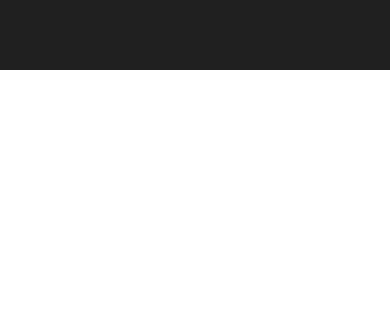
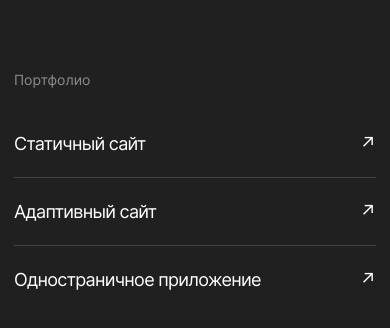
Before and after one commit to parfion/movies-explorer-frontend, a React (Create React App) app: page / in a window 390 px wide. Shown: the part 2741-3069 px from the top of the page. Before the commit the page ends 2811 px from the top, so only its background shows below. Built offline with nearby package versions, Linux system fonts and the light colour scheme.

Commit message:
add Portfolio

```diff
--- a/src/components/AboutMe/AboutMe.css
+++ b/src/components/AboutMe/AboutMe.css
@@ -65,6 +65,7 @@
   font-weight: 500;
   line-height: normal;
   text-decoration: none;
+  width: fit-content;
 }
 
 .about-me__photo {
--- a/src/components/App/App.js
+++ b/src/components/App/App.js
@@ -5,6 +5,7 @@
 import AboutProject from '../AboutProject/AboutProject';
 import Techs from '../Techs/Techs';
 import AboutMe from '../AboutMe/AboutMe';
+import Portfolio from '../Portfolio/Portfolio';
 
 function App() {
   return (
@@ -14,6 +15,7 @@
       <AboutProject />
       <Techs />
       <AboutMe />
+      <Portfolio />
     </div>
   );
 }
--- /dev/null
+++ b/src/components/Portfolio/Portfolio.css
@@ -0,0 +1,108 @@
+.portfolio {
+  padding: 0px 70px 115px;
+  background-color: #202020;
+}
+
+.portfolio__content {
+  max-width: 1140px;
+  margin: 0 auto;
+}
+
+.portfolio__title {
+  margin: 0;
+  padding-bottom: 50px;
+  max-width: 250px;
+  color: #8B8B8B;
+  font-size: 18px;
+  font-weight: 400;
+  line-height: 111.111%;
+}
+
+.portfolio__links {
+  display: flex;
+  flex-direction: column;
+  gap: 20px;
+}
+
+.portfolio__link {
+  margin: 0;
+  max-height: 60px;
+  padding-bottom: 9px;
+  border-bottom: 1px solid #424242;
+  text-decoration: none;
+  display: flex;
+  justify-content: space-between;
+}
+
+.portfolio__link-text {
+  margin: 0;
+  color: #FFF;
+  font-size: 30px;
+  font-weight: 400;
+  line-height: 166.667%;
+  letter-spacing: -1.2px;
+}
+
+.portfolio__link:last-child {
+  padding-bottom: 0;
+  border-bottom: none;
+}
+
+.portfolio__link-img {
+  margin: 0;
+  color: #FFF;
+  font-size: 30px;
+  font-weight: 400;
+  line-height: 200%;
+  letter-spacing: -1.2px;
+}
+
+@media screen and (max-width: 768px) {
+  .portfolio {
+    padding: 0px 50px 80px;
+  }
+
+  .portfolio__link-text {
+    line-height: 178.571%;
+    letter-spacing: -1.12px;
+  }
+
+  .portfolio__link-img {
+    line-height: 214.286%;
+    letter-spacing: -1.12px;
+  }
+}
+
+@media screen and (max-width: 600px) {
+  .portfolio__title {
+    padding-bottom: 40px;
+    max-width: 292px;
+    color: #8B8B8B;
+    font-size: 14px;
+    font-weight: 400;
+    line-height: 142.857%;
+  }
+
+  .portfolio__link {
+    max-height: 28px;
+    padding-bottom: 19px;
+  }
+
+  .portfolio__link-text {
+    font-size: 18px;
+    line-height: 155.556%;
+    letter-spacing: -0.72px;
+  }
+
+  .portfolio__link-img {
+    font-size: 18px;
+    line-height: 155.556%;
+    letter-spacing: -0.72px;
+  }
+}
+
+@media screen and (max-width: 435px) {
+  .portfolio {
+    padding: 0px 14px 70px;
+  }
+}
--- /dev/null
+++ b/src/components/Portfolio/Portfolio.jsx
@@ -0,0 +1,28 @@
+import './Portfolio.css';
+import { Link } from 'react-router-dom';
+
+function Portfolio (params) {
+  return(
+    <div className='portfolio'>
+      <div className='portfolio__content'>
+        <h2 className='portfolio__title'>Портфолио</h2>
+        <div className='portfolio__links'>
+          <Link className='portfolio__link' to='#' target='_blank'>
+            <p className='portfolio__link-text'>Статичный сайт</p>
+            <p className='portfolio__link-img'>↗</p>
+          </Link>
+          <Link className='portfolio__link' to='#' target='_blank'>
+            <p className='portfolio__link-text'>Адаптивный сайт</p>
+            <p className='portfolio__link-img'>↗</p>
+          </Link>
+          <Link className='portfolio__link' to='#' target='_blank'>
+            <p className='portfolio__link-text'>Одностраничное приложение</p>
+            <p className='portfolio__link-img'>↗</p>
+          </Link>
+        </div>
+      </div>
+    </div>
+  )
+};
+
+export default Portfolio;
```
